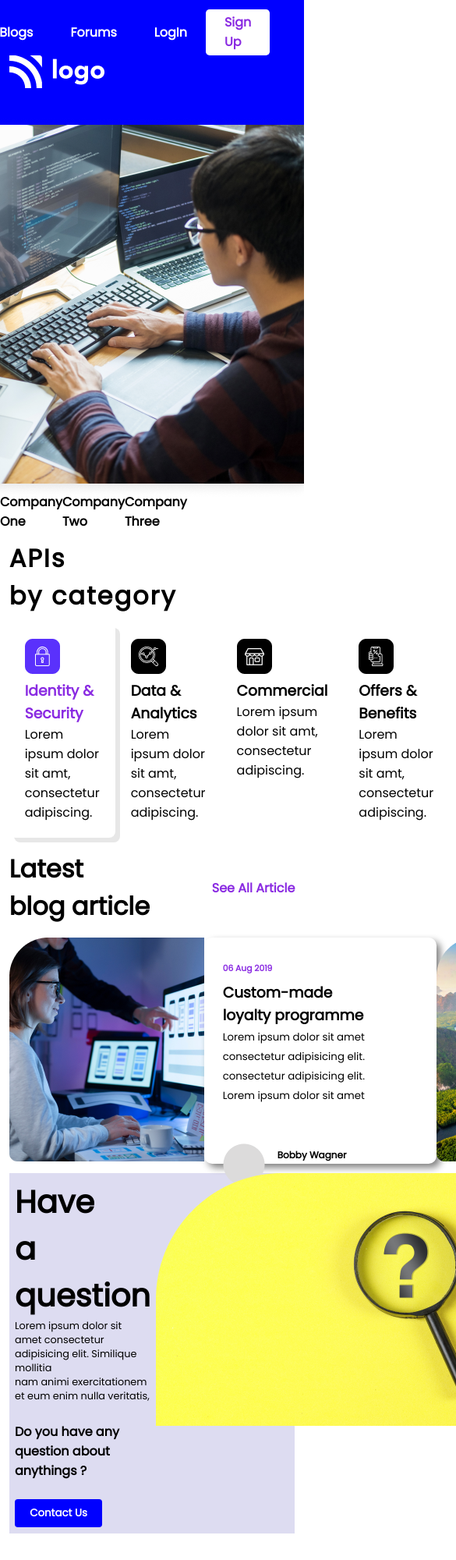
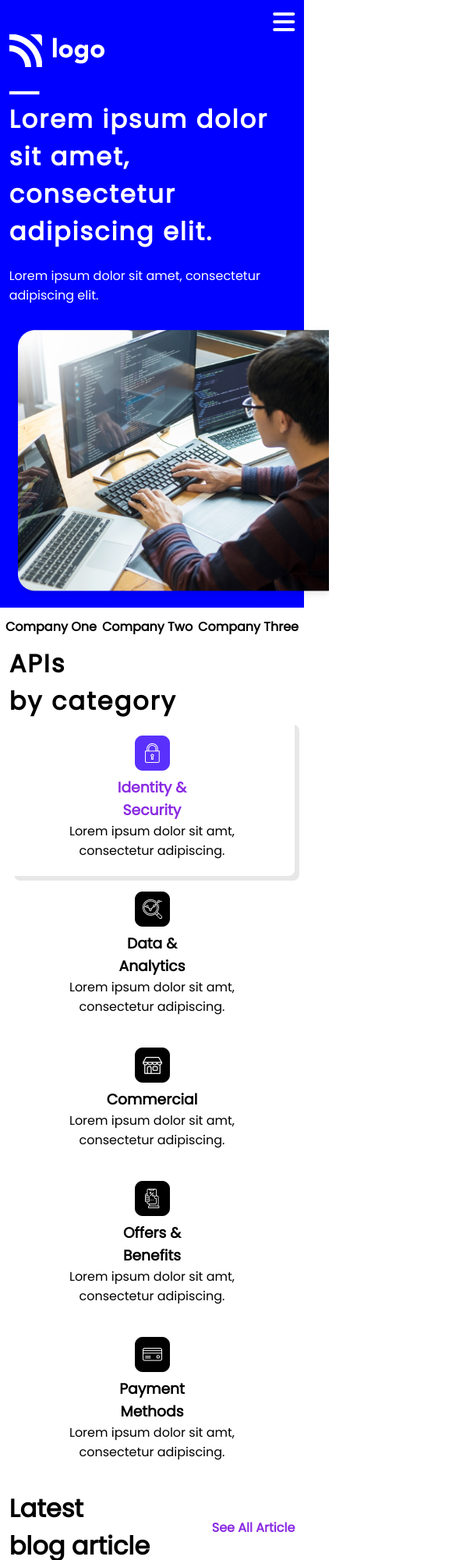
Before and after one commit to HameedAsmath/live-class-project09, a website: page index.html in a window 390 px wide. Shown: the top 2000 px of the page at 78% size, 585 px wide, since content can reach past the window. Drawn offline with Linux system fonts and the light colour scheme.

Commit message:
made responsive

```diff
--- a/index.html
+++ b/index.html
@@ -6,6 +6,7 @@
     <meta name="viewport" content="width=device-width, initial-scale=1.0" />
     <title>Developer Landing Page</title>
     <link rel="stylesheet" href="style.css" />
+    <link rel="stylesheet" href="https://cdnjs.cloudflare.com/ajax/libs/font-awesome/6.1.2/css/all.min.css" integrity="sha512-1sCRPdkRXhBV2PBLUdRb4tMg1w2YPf37qatUFeS7zlBy7jJI8Lf4VHwWfZZfpXtYSLy85pkm9GaYVYMfw5BC1A==" crossorigin="anonymous" referrerpolicy="no-referrer" />
   </head>
   <body>
     <!-- Header Starts -->
@@ -19,6 +20,7 @@
         <a class="nav-item">Forums</a>
         <a class="nav-item">LogIn</a>
         <a class="nav-item active">Sign Up</a>
+        <i class="fa-solid fa-bars fa-2x"></i>
         <svg
           class="nav-item-img"
           width="13"
@@ -35,6 +37,7 @@
           />
         </svg>
       </nav>
+
 
       <!-- LOGO -->
       <div class="logo-img">
@@ -158,7 +161,7 @@
             <small
               >Lorem ipsum dolor sit amet <br />consectetur adipisicing elit.
               <br />
-              consectetur adipisicing elit. <br />Lorem ipsum dolor sit
+               dolor sit
               amet</small
             >
           </div>
@@ -193,7 +196,7 @@
             <small
               >Lorem ipsum dolor sit amet <br />consectetur adipisicing elit.
               <br />
-              consectetur adipisicing elit. <br />Lorem ipsum dolor sit
+              consectetur adipisicing elit. <br />dolor sit
               amet</small
             >
           </div>
@@ -229,7 +232,7 @@
         <button>Contact Us</button>
       </div>
       <div class="faq-image">
-        <img src="./images/Rectangle_38-2 (1).png" alt="" />
+        <img src="./images/Rectangle_38-2 (1).png" alt="" class="rect-image"/>
       </div>
     </div>
 
--- a/style.css
+++ b/style.css
@@ -239,3 +239,69 @@ header {
   border-right: 1px solid #fff;
   font-size: 0.8rem;
 }
+.fa-bars {
+  display: none;
+}
+
+/* media queries */
+@media only screen and (max-width: 720px) {
+  .nav-item,
+  .nav-item-img {
+    display: none;
+  }
+  nav .fa-bars {
+    display: block;
+    float: right;
+    color: #fff;
+  }
+  .header-content {
+    flex-direction: column;
+  }
+  .header-text {
+    position: static;
+  }
+  .header-img-container {
+    position: static;
+  }
+  .header-image {
+    width: 410px;
+  }
+  .header-text p {
+    margin-bottom: 25px;
+  }
+  .companies {
+    width: 100%;
+  }
+  .cards {
+    flex-direction: column;
+    margin: 0 auto;
+  }
+  .card {
+    text-align: center;
+  }
+  .blog-cards {
+    flex-direction: column;
+  }
+  .blog-card {
+    margin-top: 25px;
+    padding-bottom: 20px;
+    height: 310px;
+  }
+  .card-content .bottom-container {
+    display: none;
+  }
+  .faq-section {
+    flex-direction: column;
+    text-align: center;
+  }
+  .faq-section .faq-image .rect-image {
+    width: 400px;
+  }
+  .download-section {
+    flex-direction: column;
+  }
+  .footer-section {
+    flex-direction: column;
+    padding: 5px;
+  }
+}
```
